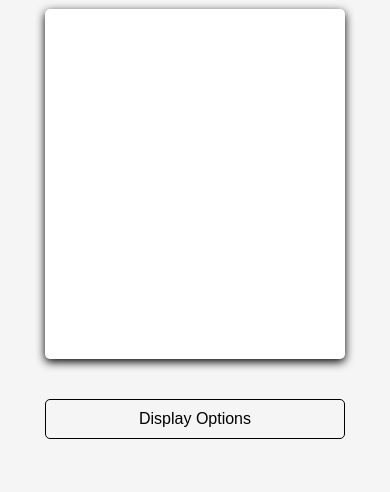
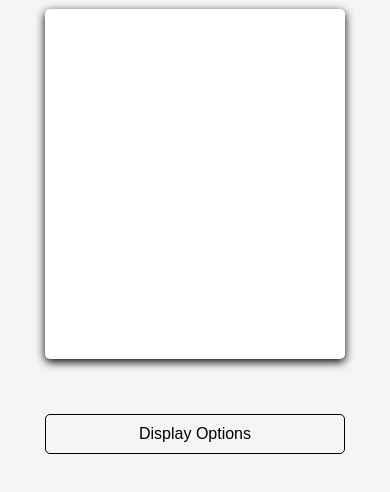
Before and after one commit to isaaxh/Etch-A-Sketch, a plain HTML site: page index.html in a window 390 px wide. Shown: the part 106-598 px from the top of the page. Drawn offline with Linux system fonts and the light colour scheme.

Commit message:
Update: made some changes

```diff
--- a/style.css
+++ b/style.css
@@ -131,7 +131,7 @@ input {
     .displayOptions {
         display: block;
         width: 100%;
-        margin-top: 0px;
+        margin-top: 15px;
 
     }
 
```
